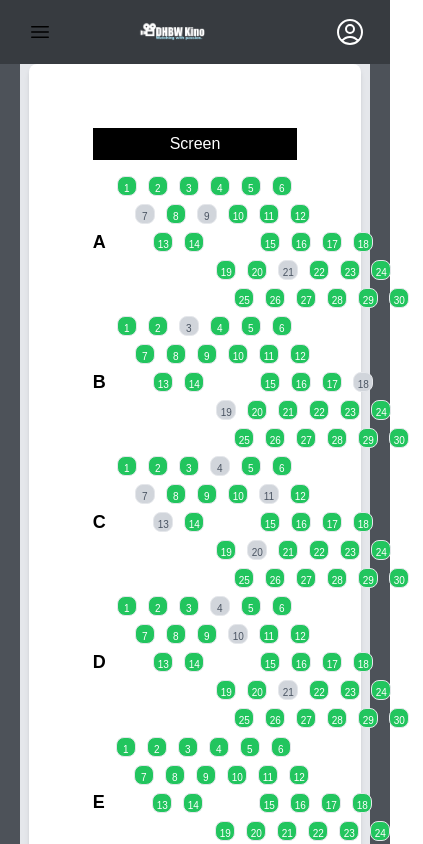
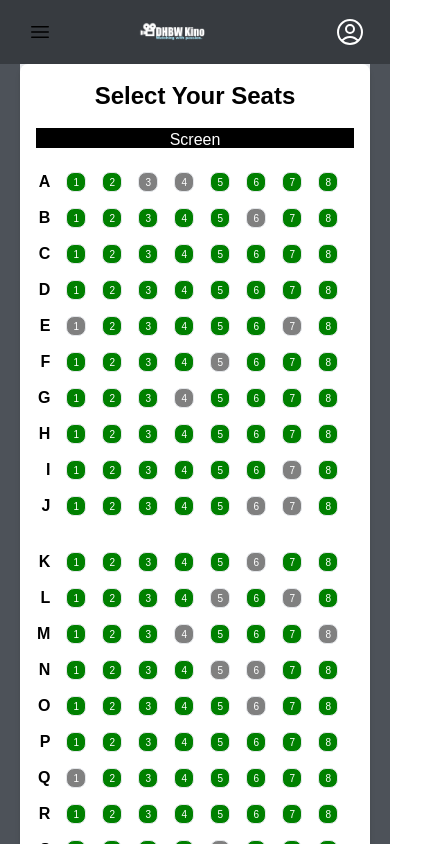
Before and after one commit to rickertmar/KinoticketFrontend, a Next.js app in the folder nextjs-blog/: page /movies/1/show/1 in a window 390 px wide. Shown: the top 844 px of the page, 423 px wide, since content can reach past the window. Built offline with nearby package versions, Linux system fonts and the light colour scheme.

Commit message:
New design(ohne klein bisschen verschiebung jetzt)

```diff
--- a/nextjs-blog/pages/movies/[slug]/show/[showid].js
+++ b/nextjs-blog/pages/movies/[slug]/show/[showid].js
@@ -1,35 +1,4 @@
 import React, { useState, useEffect } from 'react';
-
-function Seat({ id, number, seatRow, isAvailable, selected, onClick, xloc, yloc }) {
-  const style = {
-    position: 'relative',
-    left: `${xloc}px`,
-    top: `${yloc}px`,
-    width: '20px', // Adjust the width as needed
-    height: '20px', // Adjust the height as needed
-    fontSize: '10px', // Adjust the font size as needed
-  };
-
-  return (
-    <div
-      onClick={() => {
-        if (isAvailable) {
-          onClick(id);
-        }
-      }}
-      style={style}
-      className={`p-1 border ${
-        isAvailable
-          ? selected
-            ? 'bg-red-500 text-white cursor-not-allowed'
-            : 'bg-green-500 text-white cursor-pointer hover:bg-green-600'
-          : 'bg-gray-300 text-gray-600 cursor-not-allowed'
-      } rounded-lg text-center`}
-    >
-      {number}
-    </div>
-  );
-}
 
 export default function SeatSelection() {
   const [selectedSeats, setSelectedSeats] = useState([]);
@@ -52,66 +21,104 @@ export default function SeatSelection() {
     }
   };
 
-  const groupSeatsByRow = (seatsData) => {
-    const groupedSeats = {};
-    seatsData.forEach((seat) => {
-      if (!groupedSeats[seat.seatRow]) {
-        groupedSeats[seat.seatRow] = [];
-      }
-      groupedSeats[seat.seatRow].push(seat);
-    });
-    return groupedSeats;
+  const seatStyle = {
+    width: '20px', // Adjust the width as needed
+    height: '20px', // Adjust the height as needed
+    fontSize: '10px', // Adjust the font size as needed
   };
 
-  const renderSeatsByRow = (groupedSeats) => {
-    const rowLabels = Object.keys(groupedSeats); // Get all row labels
-    const maxRowLength = Math.max(...rowLabels.map((row) => groupedSeats[row].length));
-    const numRows = rowLabels.length;
-
-    // Reduce the number of columns to 12
-    const numCols = 12; // Reducing the number of columns to 12
-
-    return (
-      <div className="relative">
-        <div className={`grid grid-cols-${numCols} gap-2`}>{/* Reduce the number of columns */}
-          {rowLabels.map((row, index) => (
-            <React.Fragment key={row}>
-              <div className="flex justify-start items-center">
-                <h3 className="text-lg font-semibold mr-2">{row}</h3>
-                <div className="flex flex-wrap gap-2">
-                  {groupedSeats[row].map((seat) => (
-                    <Seat
-                      key={seat.id}
-                      id={seat.id}
-                      number={seat.number}
-                      seatRow={seat.seatRow}
-                      isAvailable={seat.blocked ? false : true}
-                      selected={selectedSeats.includes(seat.id)}
-                      onClick={toggleSeat}
-                      xloc={seat.xloc}
-                      yloc={seat.yloc}
-                    />
-                  ))}
-                </div>
-              </div>
-
-            </React.Fragment>
-          ))}
-        </div>
-      </div>
-    );
+  const screenStyle = {
+    backgroundColor: 'black',
+    height: '20px',
   };
 
-  const groupedSeats = groupSeatsByRow(seatsData);
   return (
     <div className="bg-gray-200 min-h-screen flex justify-center items-center">
-      <div className="bg-white p-16 rounded-lg shadow-md" style={{ width: '95%', height: '80%' }}>
-        <div className="w-full h-8 bg-black flex justify-center items-center text-white">Screen</div>
-        <div className="mb-4">
-          {/* Spacer with width */}
-          <div className="w-5" />
+      <div className="bg-white p-4 md:p-8 rounded-lg shadow-md w-full max-w-4xl">
+        <h2 className="text-2xl font-semibold mb-4 text-center">Select Your Seats</h2>
+        <div className="bg-black h-5 mb-4">
+          <div className="text-white text-center">Screen</div>
+        </div> {/* Black screen */}
+        <div className="overflow-x-auto">
+          <table className="w-full">
+            <tbody>
+              {Array.from({ length: 21 }, (_, rowIndex) => (
+                <>
+                  <tr key={rowIndex}>
+                    <th className="text-right pr-2">{String.fromCharCode(65 + rowIndex)}</th>
+                    {Array.from({ length: 10 }, (_, seatIndex) => {
+                      const seat = seatsData.find(
+                        (seat) => seat.seatRow === String.fromCharCode(65 + rowIndex) && seat.number === seatIndex + 1
+                      );
+
+                      const isAvailable = seat ? !seat.blocked : false;
+
+                      return (
+                        <td key={seatIndex} className="p-2">
+                          {seat && (
+                            <div
+                              style={{
+                                ...seatStyle,
+                                cursor: isAvailable ? 'pointer' : 'not-allowed',
+                                backgroundColor: isAvailable ? (selectedSeats.includes(seat.id) ? 'red' : 'green') : 'gray',
+                                color: 'white',
+                                display: 'flex',
+                                justifyContent: 'center',
+                                alignItems: 'center',
+                                position: 'relative',
+                              }}
+                              className={`border rounded-lg text-center`}
+                              onClick={() => toggleSeat(seat.id)}
+                            >
+                              {seat.number}
+                            </div>
+                          )}
+                        </td>
+                      );
+                    })}
+                    <td className="w-5"></td>
+                    {Array.from({ length: 10 }, (_, seatIndex) => {
+                      const seat = seatsData.find(
+                        (seat) => seat.seatRow === String.fromCharCode(65 + rowIndex) && seat.number === seatIndex + 11
+                      );
+
+                      const isAvailable = seat ? !seat.blocked : false;
+
+                      return (
+                        <td key={seatIndex + 10} className="p-2">
+                          {seat && (
+                            <div
+                              style={{
+                                ...seatStyle,
+                                cursor: isAvailable ? 'pointer' : 'not-allowed',
+                                backgroundColor: isAvailable ? (selectedSeats.includes(seat.id) ? 'red' : 'green') : 'gray',
+                                color: 'white',
+                                display: 'flex',
+                                justifyContent: 'center',
+                                alignItems: 'center',
+                                position: 'relative',
+                              }}
+                              className={`border rounded-lg text-center`}
+                              onClick={() => toggleSeat(seat.id)}
+                            >
+                              {seat.number === 11 ? 11 : seat.number}
+                            </div>
+                          )}
+                        </td>
+                      );
+                    })}
+                  </tr>
+                  {/*Walkway: empty row between J and K */}
+                  {String.fromCharCode(65 + rowIndex) === 'J' && (
+                    <tr key={`empty-row-${rowIndex}`}>
+                      <td colSpan="21" className="h-5"></td>
+                    </tr>
+                  )}
+                </>
+              ))}
+            </tbody>
+          </table>
         </div>
-        {renderSeatsByRow(groupedSeats)}
         <div className="mt-4">
           <p className="text-gray-600">
             Selected Seats: {selectedSeats.map((seatId) => {
```
Also changed, not shown: nextjs-blog/public/seatsData.json.
